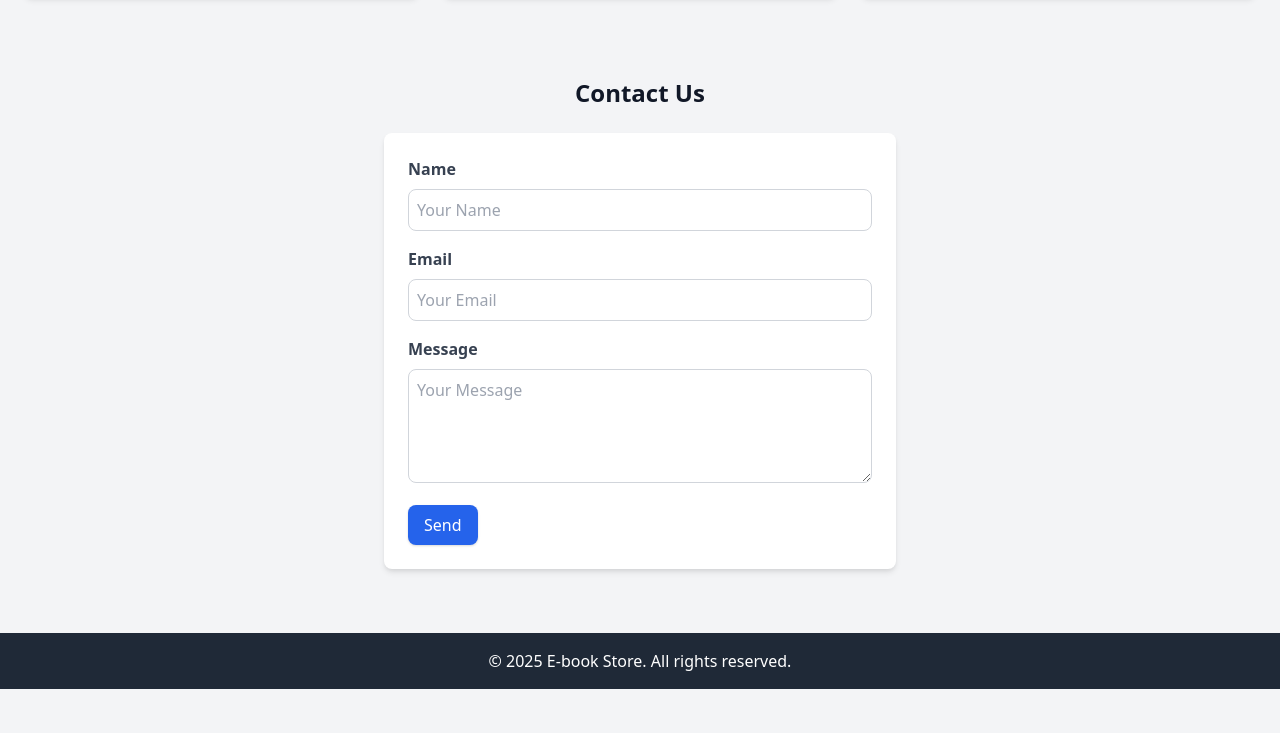
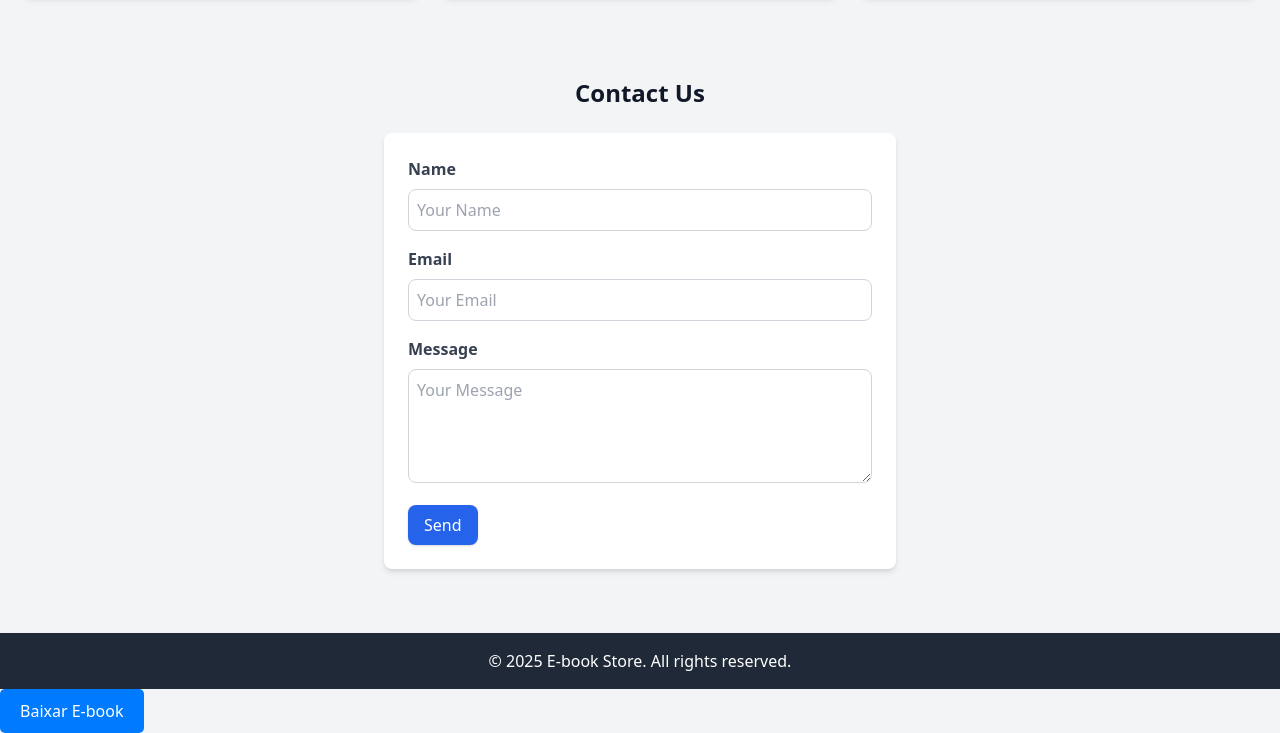
Before and after one commit to Cristhiampjl/ebook-store, a plain HTML site: page index.html in a window 1280 px wide. Shown: the part 863-1596 px from the top of the page. Before the commit the page ends 1552 px from the top, so only its background shows below. Drawn offline with nearby package versions, Linux system fonts and the light colour scheme.

Commit message:
index.html

```diff
--- a/index.html
+++ b/index.html
@@ -99,3 +99,8 @@
     </footer>
 </body>
 </html>
+<a href="nome-do-seu-ebook.pdf" download>
+  <button style="padding: 10px 20px; background-color: #007BFF; color: white; border: none; border-radius: 5px; cursor: pointer;">
+    Baixar E-book
+  </button>
+</a>
```
